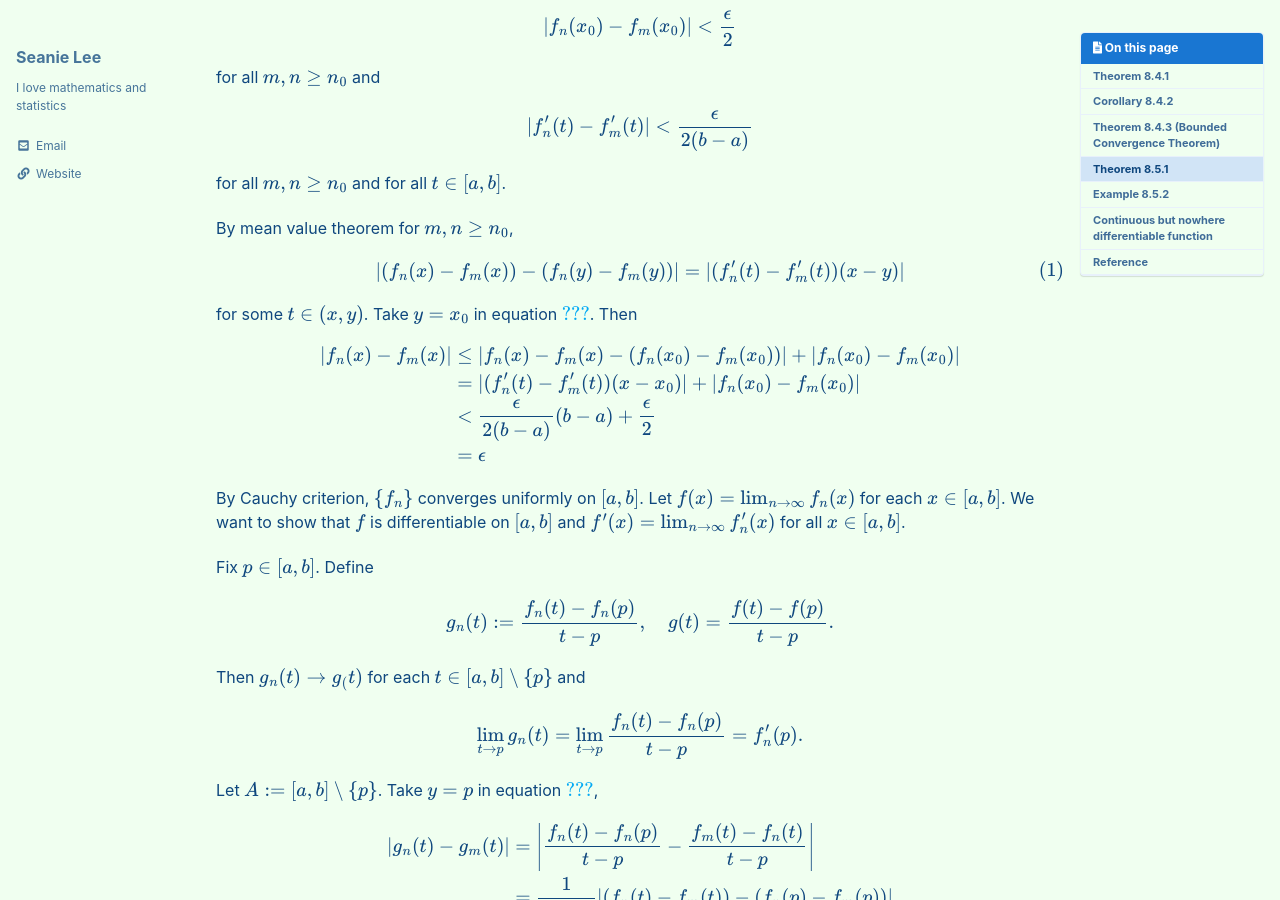
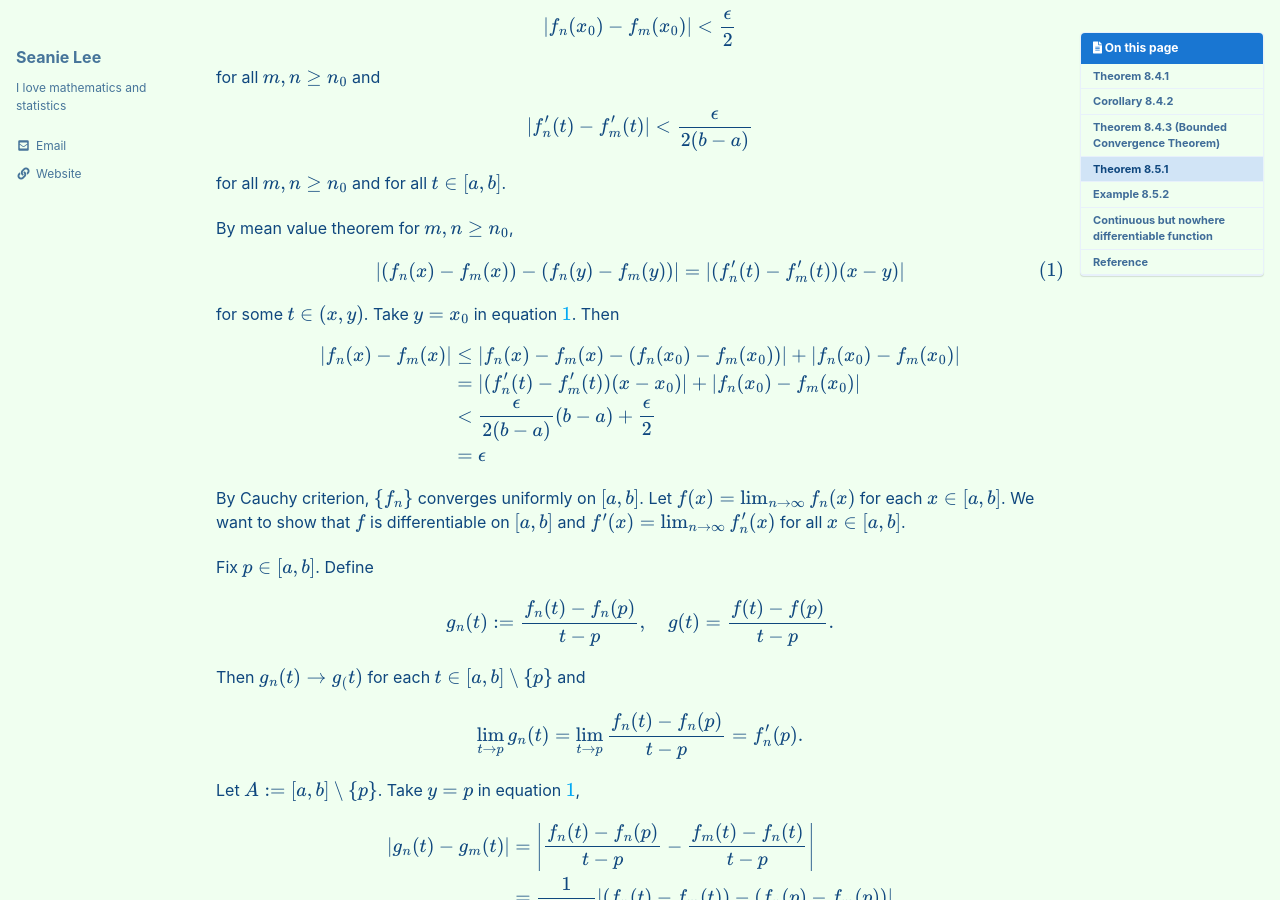
Before and after one commit to seanie12/blog, a Jekyll site: the page built from _posts/2021-09-11-uniform-convergence-integration.md, in a window 1280 px wide and 900 px high, scrolled down 2274 px. Built offline with Jekyll 4.4.1, drawn with Linux system fonts in a browser that asks for light colours; cached includes are drawn as plain includes; formulas are drawn with MathJax 3.

```diff
--- a/_posts/2021-09-11-uniform-convergence-integration.md
+++ b/_posts/2021-09-11-uniform-convergence-integration.md
@@ -163,7 +163,7 @@ By mean value theorem for $m, n \geq n_0$,
 
 $$
 \begin{align}
-\lvert (f_n(x) - f_m(x)) - (f_n(y) - f_m(y))\rvert &= \lvert (f^\prime_n(t) - f^\prime_m(t))(x-y)\rvert \\
+\lvert (f_n(x) - f_m(x)) - (f_n(y) - f_m(y))\rvert &= \lvert (f^\prime_n(t) - f^\prime_m(t))(x-y)\rvert
 \label{eq:1}
 \end{align}
 $$
```
